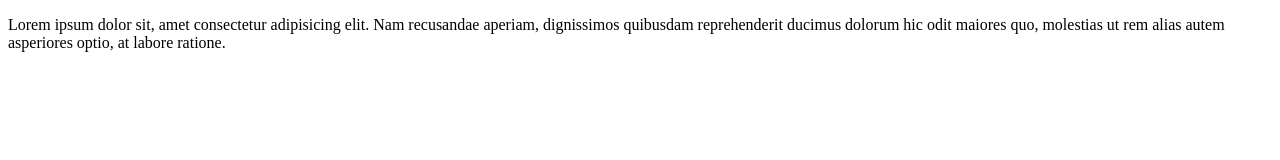
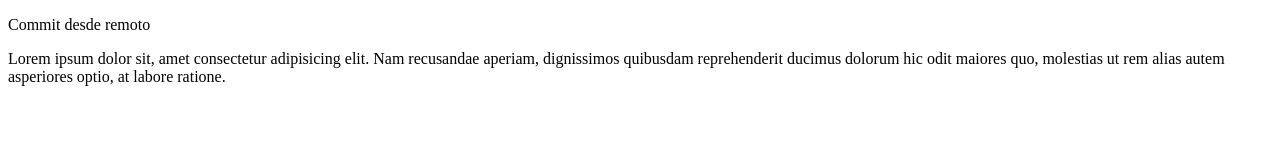
Before and after one commit to rodrifsa/tallerGitHub, a plain HTML site: page index.html in a window 1280 px wide. Drawn offline with Linux system fonts and the light colour scheme.

Commit message:
Update index.html
Haciendo commit desde remoto

```diff
--- a/index.html
+++ b/index.html
@@ -6,6 +6,6 @@
     <title>Document</title>
 </head>
 <body>
-
+    <p>Commit desde remoto</p>
 </body><p>Lorem ipsum dolor sit, amet consectetur adipisicing elit. Nam recusandae aperiam, dignissimos quibusdam reprehenderit ducimus dolorum hic odit maiores quo, molestias ut rem alias autem asperiores optio, at labore ratione.</p>
 </html>
```
